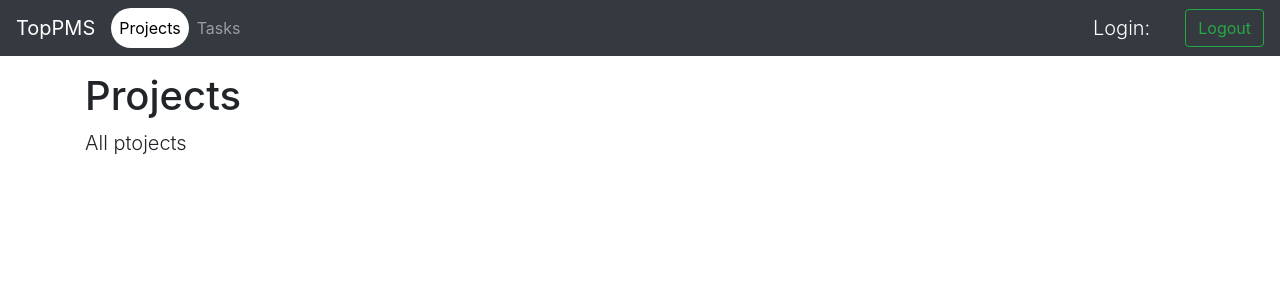
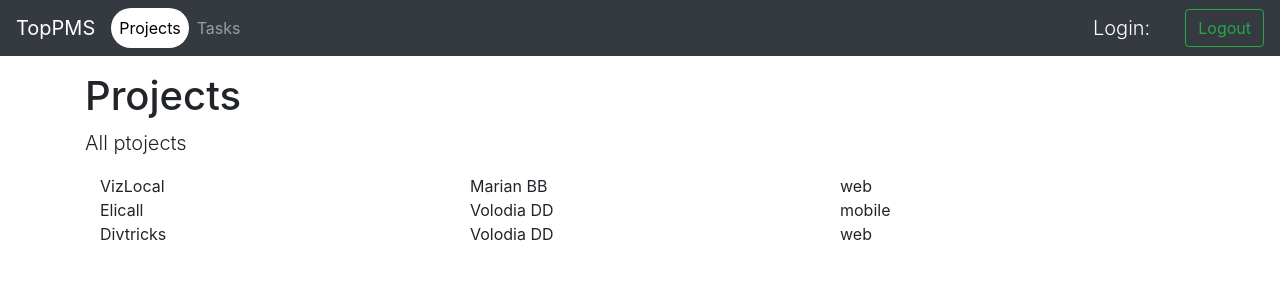
Before and after one commit to luxtorOleg/top-pms, an Angular app: page /projects in a window 1280 px wide. Shown: the top 300 px of the page. Built offline with nearby package versions, Linux system fonts and the light colour scheme.

Commit message:
implement projects service & Project dto's

```diff
--- a/src/app/app.module.ts
+++ b/src/app/app.module.ts
@@ -10,6 +10,7 @@ import { UserService } from './login/user.service';
 import { RegistrationComponent } from './registration/registration.component';
 import { ProjectsComponent } from './projects/projects.component';
 import { TasksComponent } from './tasks/tasks.component';
+import {ProjectsService} from './projects/projects.service';
 
 
 
@@ -27,7 +28,10 @@ import { TasksComponent } from './tasks/tasks.component';
     FormsModule,
     AppRoutingModule
   ],
-  providers: [UserService],
+  providers: [
+    UserService,
+    ProjectsService
+  ],
   bootstrap: [AppComponent]
 })
 export class AppModule { }
--- /dev/null
+++ b/src/app/common/protocols.ts
@@ -0,0 +1,10 @@
+export interface Project {
+  name: string;
+  type: string;
+  owner: string;
+  members: Array<Member>;
+}
+
+export interface Member {
+  name: string;
+}
--- a/src/app/projects/projects.component.html
+++ b/src/app/projects/projects.component.html
@@ -2,4 +2,11 @@
 <div class="container">
   <h1>Projects</h1>
   <p class="lead">All ptojects</p>
+  <div class="container">
+    <div class="row" *ngFor="let projects of projectsService.projects">
+      <div class="col">{{projects.name}}</div>
+      <div class="col">{{projects.owner}}</div>
+      <div class="col">{{projects.type}}</div>
+    </div>
+  </div>
 </div>
--- a/src/app/projects/projects.component.ts
+++ b/src/app/projects/projects.component.ts
@@ -1,5 +1,5 @@
 import { Component, OnInit } from '@angular/core';
-
+import {ProjectsService} from './projects.service';
 
 @Component({
   selector: 'app-projects',
@@ -8,7 +8,7 @@ import { Component, OnInit } from '@angular/core';
 })
 export class ProjectsComponent implements OnInit {
 
-  constructor() { }
+  constructor(public projectsService: ProjectsService) { }
   ngOnInit() {
   }
 
--- /dev/null
+++ b/src/app/projects/projects.service.ts
@@ -0,0 +1,27 @@
+import { Injectable } from '@angular/core';
+
+import { Project, Member } from '../common/protocols';
+
+@Injectable()
+export class ProjectsService {
+  public projects: Array<Project> = [
+    {
+      name: 'VizLocal',
+      type: 'web',
+      owner: 'Marian BB',
+      members: new Array<Member>()
+    },
+    {
+      name: 'Elicall',
+      type: 'mobile',
+      owner: 'Volodia DD',
+      members: new Array<Member>()
+    },
+    {
+      name: 'Divtricks',
+      type: 'web',
+      owner: 'Volodia DD',
+      members: new Array<Member>()
+    }
+  ];
+}
```
